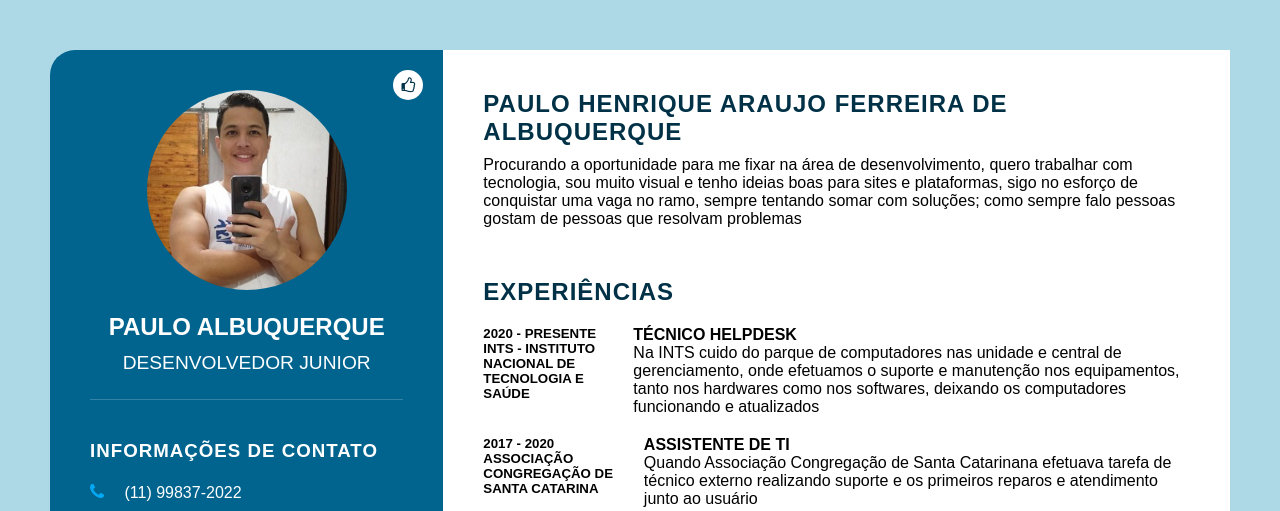
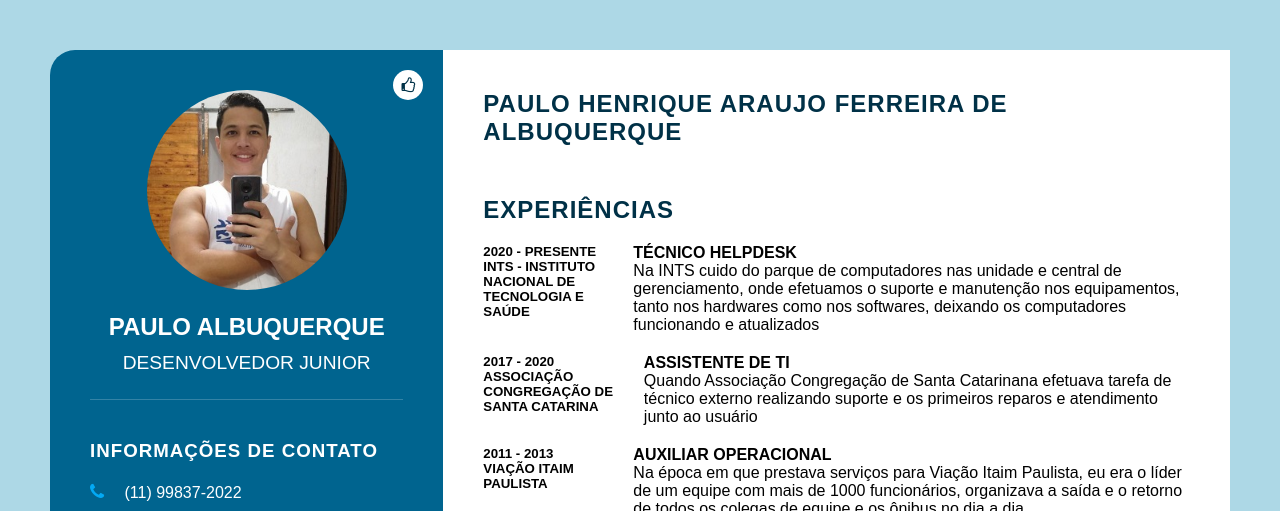
Before and after one commit to albuquerque18101992/curriculo, a plain HTML site: page index.html in a window 1280 px wide. Shown: the top 511 px of the page. Drawn offline with Linux system fonts and the light colour scheme.

Commit message:
Update index.html
Removido o texto central de apresentação

```diff
--- a/index.html
+++ b/index.html
@@ -126,10 +126,7 @@
             <div class="about">
                 <h2 class="title2">Paulo Henrique Araujo Ferreira de Albuquerque</h2>
                 <p>
-                    Procurando a oportunidade para me fixar na área de desenvolvimento, quero trabalhar com tecnologia,
-                    sou muito visual e tenho ideias boas para sites e plataformas, sigo no esforço de conquistar uma
-                    vaga no ramo, sempre tentando somar com soluções; como sempre falo pessoas gostam de pessoas que
-                    resolvam problemas
+
 
                 </p>
             </div>
```
